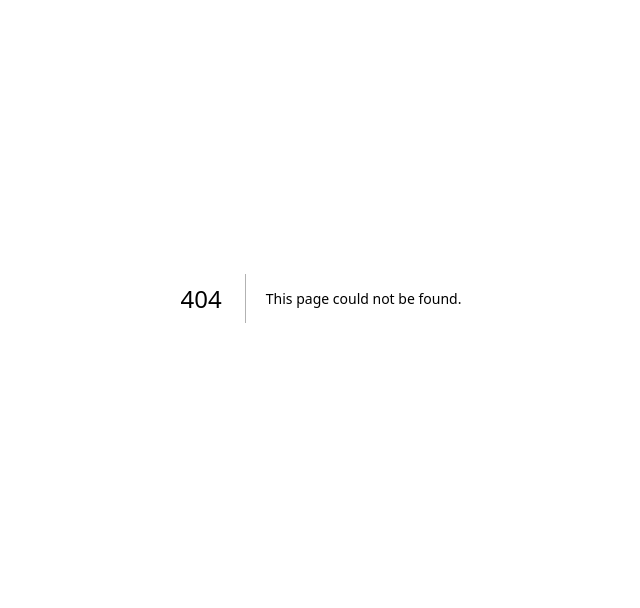
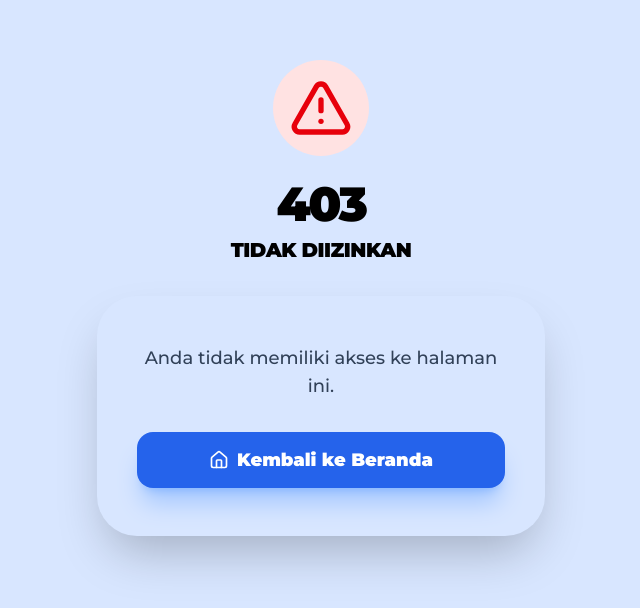
Before and after one commit to Corced/Parkirkan, a Next.js app in the folder code/frontend/: page /unauthorized in a window 1280 px wide. Before the commit this address had no page. Shown: the part 102-710 px from the top of the page, without its empty margins (319-959 px from the left). Built offline with nearby package versions, Linux system fonts and the light colour scheme.

Commit message:
Adding Route-auth

```diff
--- a/code/frontend/package.json
+++ b/code/frontend/package.json
@@ -15,6 +15,7 @@
     "class-variance-authority": "^0.7.1",
     "clsx": "^2.1.1",
     "framer-motion": "^12.34.3",
+    "js-cookie": "^3.0.5",
     "jspdf": "^4.0.0",
     "jspdf-autotable": "^5.0.7",
     "lucide-react": "^0.563.0",
@@ -27,6 +28,7 @@
   },
   "devDependencies": {
     "@tailwindcss/postcss": "^4",
+    "@types/js-cookie": "^3.0.6",
     "@types/node": "^20",
     "@types/react": "^19",
     "@types/react-dom": "^19",
--- a/code/frontend/src/app/login/page.tsx
+++ b/code/frontend/src/app/login/page.tsx
@@ -10,6 +10,7 @@ import { Card, CardContent } from '@/components/ui/card';
 import { Loader2 } from 'lucide-react';
 import { authService } from '@/lib/api';
 import FadeIn from '@/components/motion/FadeIn';
+import Cookies from 'js-cookie';
 
 export default function LoginPage() {
     const router = useRouter();
@@ -32,6 +33,10 @@ export default function LoginPage() {
                 localStorage.setItem('token', data.access_token);
                 localStorage.setItem('user', JSON.stringify(data.user));
                 localStorage.setItem('role', data.user.role);
+
+                // Set cookies for middleware
+                Cookies.set('token', data.access_token, { expires: 1 }); // 1 day
+                Cookies.set('role', data.user.role, { expires: 1 });
             }
 
             // Redirect based on role
--- /dev/null
+++ b/code/frontend/src/app/unauthorized/page.tsx
@@ -0,0 +1,44 @@
+'use client';
+
+import { Button } from '@/components/ui/button';
+import { Card, CardContent } from '@/components/ui/card';
+import { AlertTriangle, Home } from 'lucide-react';
+import Link from 'next/link';
+import FadeIn from '@/components/motion/FadeIn';
+
+export default function UnauthorizedPage() {
+    return (
+        <div className="flex flex-col min-h-screen items-center justify-center bg-[#D8E6FF] p-6">
+            <div className="w-full max-w-md space-y-8 text-center">
+                <FadeIn direction="down" duration={0.6}>
+                    <div className="flex justify-center mb-6">
+                        <div className="bg-red-100 p-4 rounded-full">
+                            <AlertTriangle className="h-16 w-16 text-red-600" />
+                        </div>
+                    </div>
+                    <div className="space-y-2">
+                        <h1 className="text-5xl font-black text-black tracking-tighter">403</h1>
+                        <p className="text-xl font-black text-black tracking-tight uppercase">TIDAK DIIZINKAN</p>
+                    </div>
+                </FadeIn>
+
+                <FadeIn direction="up" delay={0.2} duration={0.6}>
+                    <Card className="rounded-[2.5rem] border-none shadow-2xl overflow-hidden mt-8">
+                        <CardContent className="px-10 py-12 space-y-8">
+                            <p className="text-lg text-slate-700 font-medium">
+                                Anda tidak memiliki akses ke halaman ini.
+                            </p>
+
+                            <Link href="/" passHref className="block">
+                                <Button className="w-full h-14 rounded-2xl bg-[#2563EB] hover:bg-blue-700 text-white font-black text-lg shadow-xl shadow-blue-500/30 transition-all active:scale-95">
+                                    <Home className="mr-2 h-5 w-5" />
+                                    Kembali ke Beranda
+                                </Button>
+                            </Link>
+                        </CardContent>
+                    </Card>
+                </FadeIn>
+            </div>
+        </div>
+    );
+}
--- a/code/frontend/src/components/layout/Sidebar.tsx
+++ b/code/frontend/src/components/layout/Sidebar.tsx
@@ -15,6 +15,7 @@ import {
     LogIn,
     Menu,
 } from 'lucide-react';
+import Cookies from 'js-cookie';
 
 interface SidebarProps {
     role: 'admin' | 'petugas' | 'owner';
@@ -53,6 +54,11 @@ export function Sidebar({ role, isCollapsed, onToggle }: SidebarProps) {
             localStorage.removeItem('token');
             localStorage.removeItem('user');
             localStorage.removeItem('role');
+
+            // Remove cookies
+            Cookies.remove('token');
+            Cookies.remove('role');
+
             window.location.href = '/login';
         }
     };
--- /dev/null
+++ b/code/frontend/src/middleware.ts
@@ -0,0 +1,44 @@
+import { NextResponse } from 'next/server';
+import type { NextRequest } from 'next/server';
+
+export function middleware(request: NextRequest) {
+    const token = request.cookies.get('token')?.value;
+    const role = request.cookies.get('role')?.value;
+
+    const { pathname } = request.nextUrl;
+
+    // 1. If trying to access login page, but already logged in -> redirect to respective dashboard
+    if (pathname === '/login' && token && role) {
+        return NextResponse.redirect(new URL(`/${role}/dashboard`, request.url));
+    }
+
+    // 2. Protect specific routes based on role
+    if (pathname.startsWith('/admin') || pathname.startsWith('/petugas') || pathname.startsWith('/owner')) {
+
+        // If not logged in at all, redirect to login
+        if (!token || !role) {
+            return NextResponse.redirect(new URL('/login', request.url));
+        }
+
+        // 3. User is logged in, but check if they are trying to access another role's route
+        const expectedRole = pathname.split('/')[1]; // e.g., 'admin', 'petugas', 'owner'
+
+        // Role check setup:
+        // Admin gets unrestricted access to all routes for management if needed.
+        if (role === 'admin') {
+             return NextResponse.next();
+        }
+
+        // Petugas and Owner get strict matching:
+        if (role !== expectedRole) {
+            return NextResponse.redirect(new URL('/unauthorized', request.url));
+        }
+    }
+
+    return NextResponse.next();
+}
+
+// See "Matching Paths" below to learn more
+export const config = {
+    matcher: ['/admin/:path*', '/petugas/:path*', '/owner/:path*', '/login'],
+};
```
Also changed, not shown: 1 other file (tests, documents, lock files or other folders).
